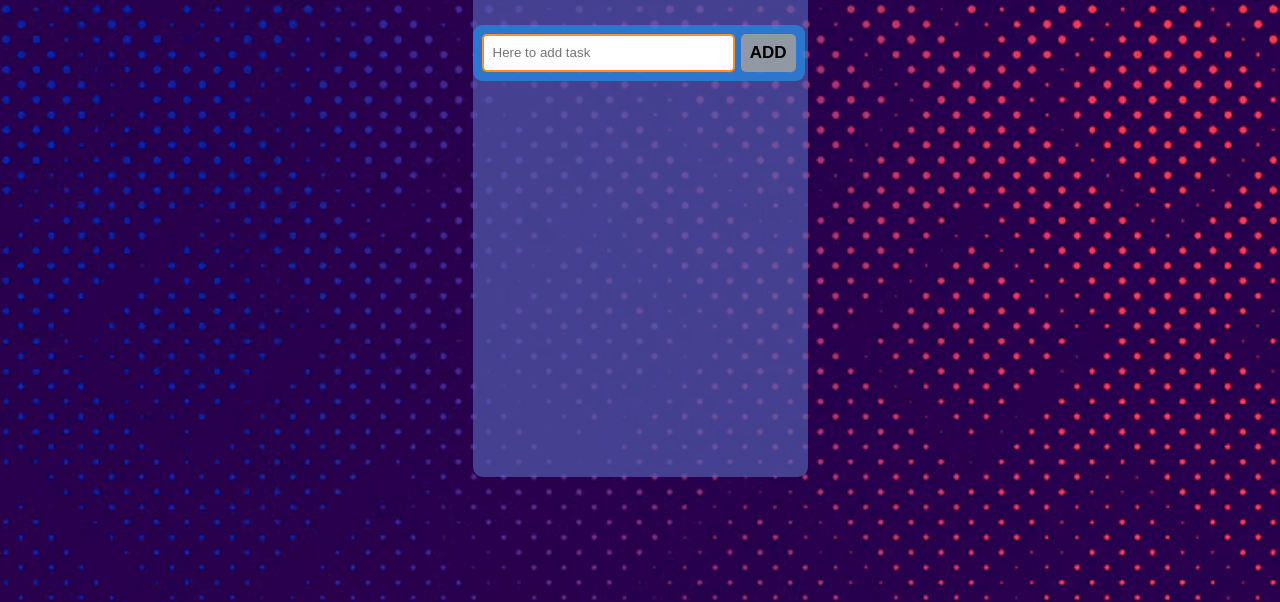
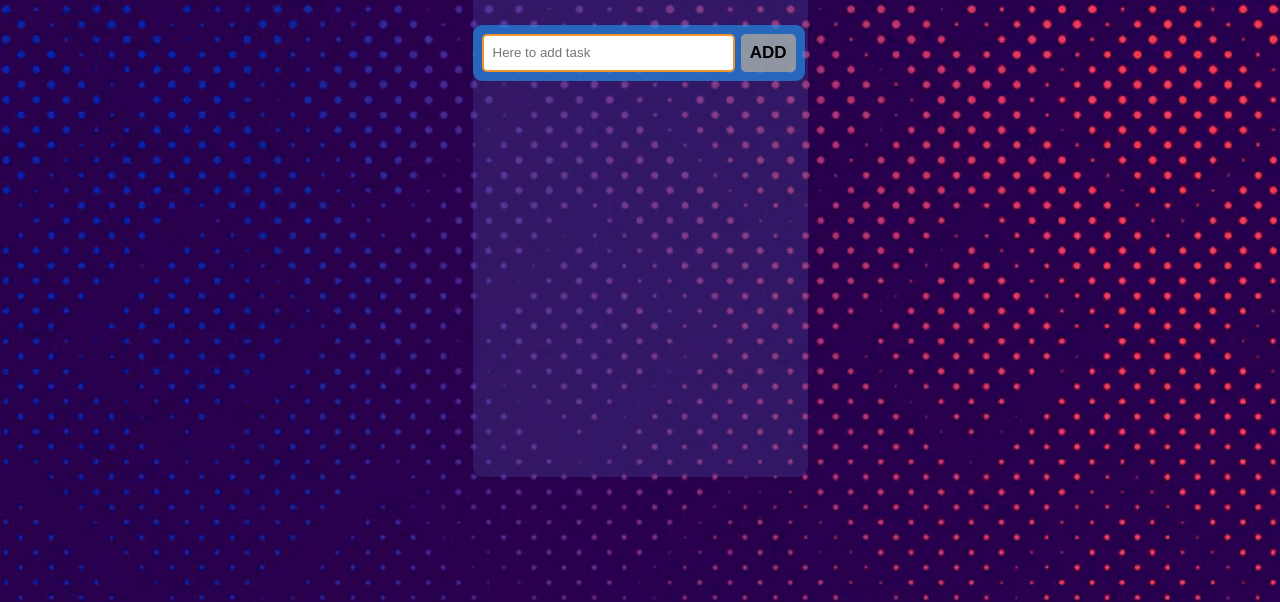
Before and after one commit to Aman-Kumar0001/To-do-list, a plain HTML site: page index.html in a window 1280 px wide. Shown: the part 198-800 px from the top of the page. Drawn offline with Linux system fonts and the light colour scheme.

Commit message:
Add files via upload

```diff
--- a/style.css
+++ b/style.css
@@ -21,7 +21,7 @@ body {
   width: 335px;
   height: 550px;
   border-radius: 10px;
-  background-color: #5462b3a8;
+  background-color: #5462b33d;
 }
 
 .title {
```
